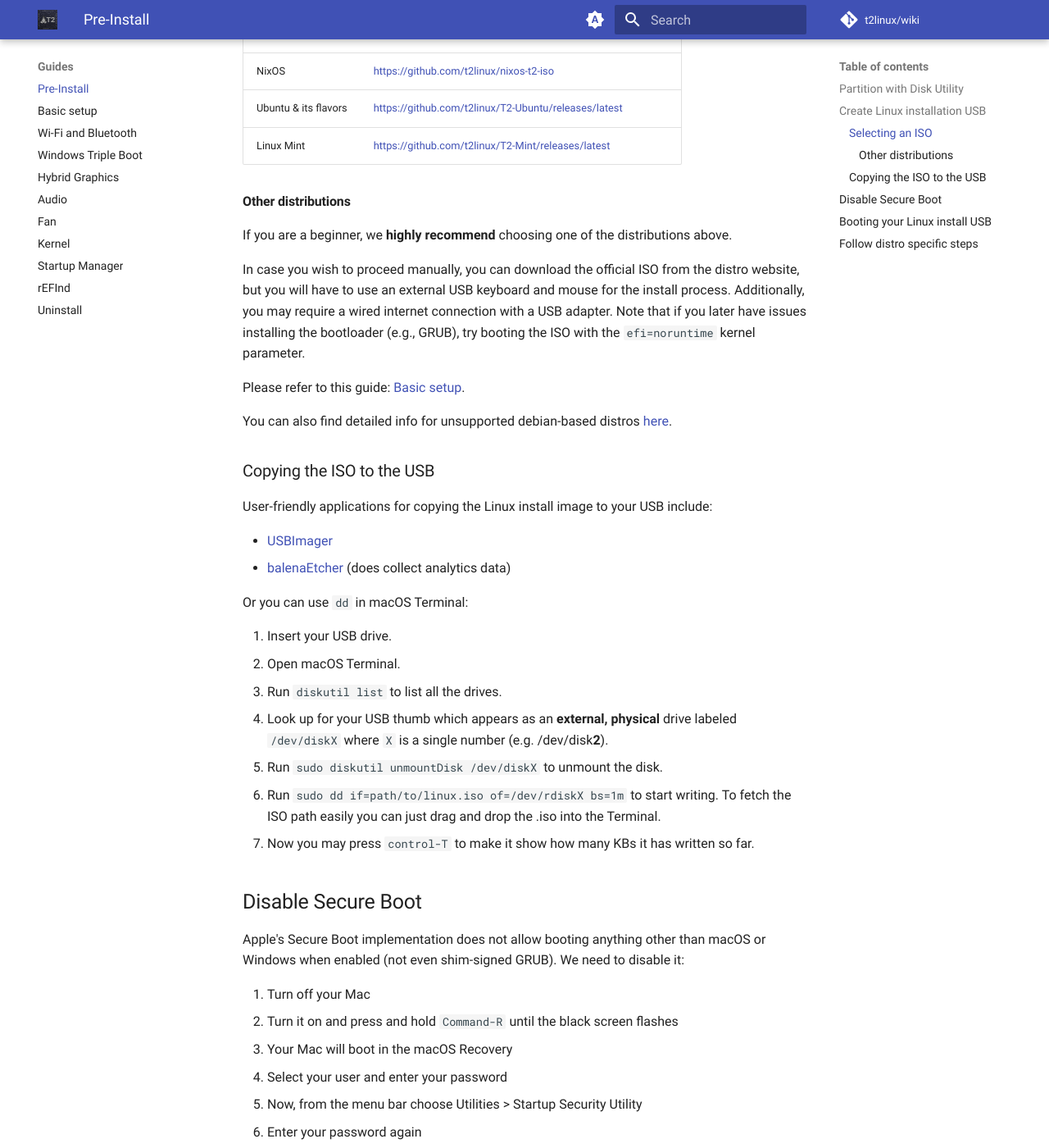
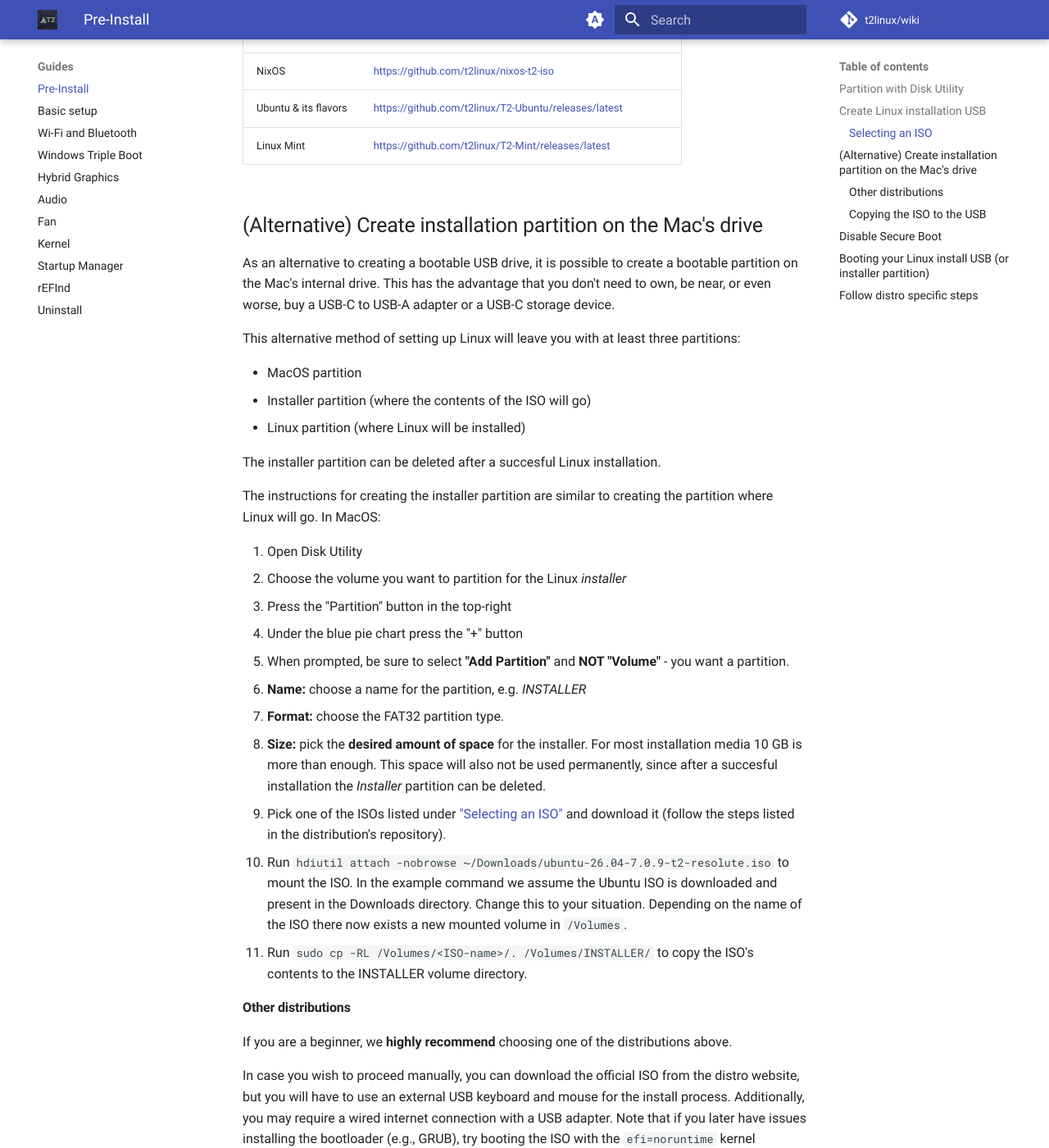
Before and after one commit to t2linux/wiki, an MkDocs documentation site: the page built from docs/guides/preinstall.md, in a window 1280 px wide and 1400 px high, scrolled down 1362 px. Shown: the whole window at 82% size. Built offline with MkDocs 1.6.1 and Material for MkDocs 9.7.7, drawn with Linux system fonts in a browser that asks for light colours; comment, search, counter and statistics services are not loaded; some of the changed text lies outside the part shown.

Commit message:
Add instructions for Linux installer partition on Mac's internal drive

```diff
--- a/docs/guides/preinstall.md
+++ b/docs/guides/preinstall.md
@@ -35,6 +35,34 @@ Listed below are the currently available installer ISOs for download:
 | NixOS                   | <https://github.com/t2linux/nixos-t2-iso> |
 | Ubuntu & its flavors    | <https://github.com/t2linux/T2-Ubuntu/releases/latest> |
 | Linux Mint              | <https://github.com/t2linux/T2-Mint/releases/latest> |
+
+## (Alternative) Create installation partition on the Mac's drive
+
+As an alternative to creating a bootable USB drive, it is possible to create a bootable partition on the Mac's internal drive.
+This has the advantage that you don't need to own, be near, or even worse, buy a USB-C to USB-A adapter or a USB-C storage device.
+
+This alternative method of setting up Linux will leave you with at least three partitions:
+
+- MacOS partition
+- Installer partition (where the contents of the ISO will go)
+- Linux partition (where Linux will be installed)
+
+The installer partition can be deleted after a succesful Linux installation.
+
+The instructions for creating the installer partition are similar to creating the partition where Linux will go.
+In MacOS:
+
+1. Open Disk Utility
+2. Choose the volume you want to partition for the Linux *installer*
+3. Press the "Partition" button in the top-right
+4. Under the blue pie chart press the "+" button
+5. When prompted, be sure to select **"Add Partition"** and **NOT "Volume"** - you want a partition.
+6. **Name:** choose a name for the partition, e.g. *INSTALLER*
+7. **Format:** choose the FAT32 partition type.
+8. **Size:** pick the **desired amount of space** for the installer. For most installation media 10 GB is more than enough. This space will also not be used permanently, since after a succesful installation the *Installer* partition can be deleted.
+9. Pick one of the ISOs listed under ["Selecting an ISO"](#selecting-an-iso) and download it (follow the steps listed in the distribution's repository).
+10. Run `hdiutil attach -nobrowse ~/Downloads/ubuntu-26.04-7.0.9-t2-resolute.iso` to mount the ISO. In the example command we assume the Ubuntu ISO is downloaded and present in the Downloads directory. Change this to your situation. Depending on the name of the ISO there now exists a new mounted volume in `/Volumes`.
+11. Run `sudo cp -RL /Volumes/<ISO-name>/. /Volumes/INSTALLER/` to copy the ISO's contents to the INSTALLER volume directory.
 
 #### Other distributions
 
@@ -84,11 +112,11 @@ Now you are able to boot from a Linux install ISO.
 !!! Note "Keeping your Mac secure while Secure Boot is off"
     If you are worried about the reduced security, in Startup Security Utility you can select "Turn On Firmware Password" to require a password for booting anything other than the default OS. Additionally, after installing Linux on the internal SSD, you will have the option to reselect "Disallow booting from external or removable media" in Startup Security Utility.
 
-## Booting your Linux install USB
+## Booting your Linux install USB (or installer partition)
 
 1. Ensure the Linux Installation USB you created is plugged into your Mac.
 2. Reboot while holding down the option (⌥) key, this will put you in macOS Startup Manager.
-3. Select the orange EFI option with arrow keys and press return/enter on it. If there are two, try the one to the very right first (the last one).
+3. Select the orange EFI option with arrow keys and press return/enter on it. (If you're booting from an internal volume the EFI option is not orange). If there are two, try the one to the very right first (the last one).
 4. The installation may start right away or you may be put into a Bootloader Menu where it may select a default option e.g. "Try or Install Ubuntu", but you can use arrow keys to select a different option. If you are unsure, check if there is any additional advice on your distro's installation page on this wiki.
 
 !!! Warning "A software update is required to use this startup disk"
```
